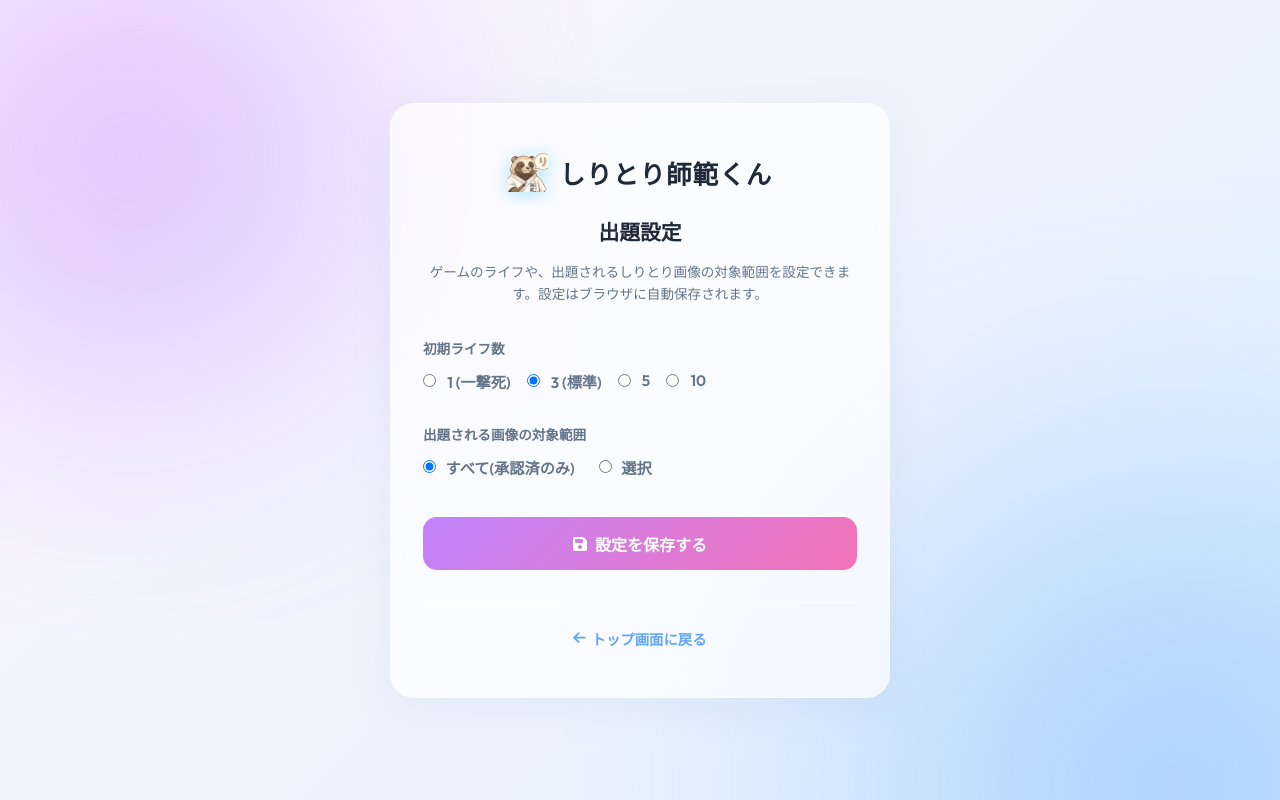
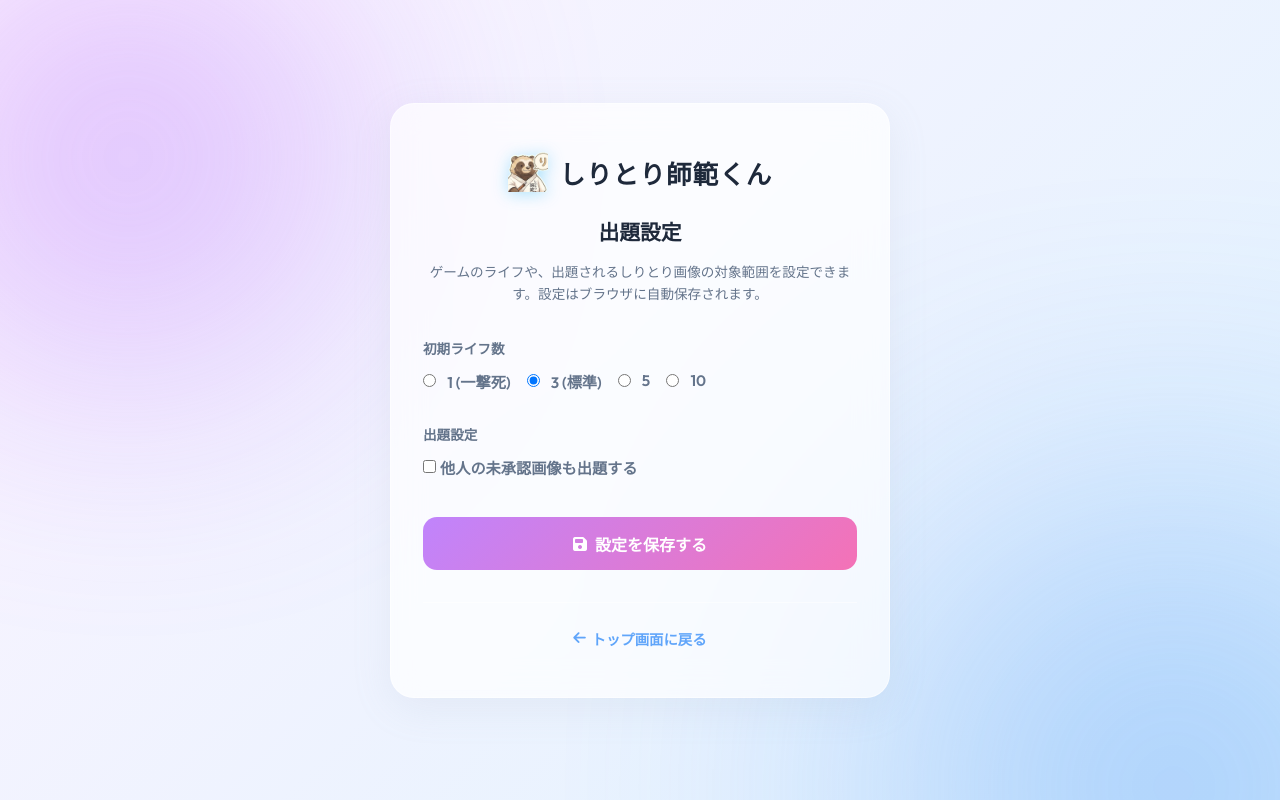
Before and after one commit to sigepiyo338-droid/siritori, a Django app: page /shiritori/settings/ in a window 1280 px wide. Run offline with Django 5.2, Linux system fonts and the light colour scheme.

Commit message:
他人の未承認画像を出題しない設定を追加しました(v1.5.1)

```diff
--- a/shiritori_game/templates/shiritori_game/index.html
+++ b/shiritori_game/templates/shiritori_game/index.html
@@ -178,7 +178,7 @@
         </section>
 
         <footer class="app-footer">
-            <p>&copy; 2026 しりとり師範くん <span id="app-version">v1.5.0</span> (<span id="last-updated">最終更新: 2026-07-02</span>).</p>
+            <p>&copy; 2026 しりとり師範くん <span id="app-version">v1.5.1</span> (<span id="last-updated">最終更新: 2026-07-03</span>).</p>
         </footer>
     </div>
 
--- a/shiritori_game/templates/shiritori_game/settings.html
+++ b/shiritori_game/templates/shiritori_game/settings.html
@@ -76,46 +76,13 @@
                     <div class="form-group" style="margin-bottom: 2rem;">
                         <label
                             style="display: block; font-size: 0.85rem; color: var(--text-secondary); margin-bottom: 0.75rem; font-weight: 600;">
-                            出題される画像の対象範囲
+                            出題設定
                         </label>
-                        <div style="display: flex; flex-direction: row; gap: 1.5rem;">
+                        <div style="display: flex; flex-direction: column; gap: 0.5rem; align-items: flex-start;">
                             <label
                                 style="display: inline-flex; align-items: center; gap: 0.25rem; cursor: pointer; font-size: 0.95rem;">
-                                <input type="radio" name="filter-scope" value="all" checked> すべて(承認済のみ)
+                                <input type="checkbox" name="include-unapproved-others" value="true"> 他人の未承認画像も出題する
                             </label>
-                            <label
-                                style="display: inline-flex; align-items: center; gap: 0.25rem; cursor: pointer; font-size: 0.95rem;">
-                                <input type="radio" name="filter-scope" value="partial"> 選択
-                            </label>
-                        </div>
-
-                        <!-- 詳細設定 (一部選択時のみ表示) -->
-                        <div id="partial-options"
-                            style="margin-top: 1rem; display: none; flex-direction: column; gap: 0.5rem; align-items: flex-start;">
-                            <label
-                                style="display: inline-flex; align-items: center; gap: 0.25rem; cursor: pointer; font-size: 0.9rem;">
-                                <input type="checkbox" name="filter-type" value="approved" checked> 承認済み画像
-                            </label>
-                            <label
-                                style="display: inline-flex; align-items: center; gap: 0.25rem; cursor: pointer; font-size: 0.9rem;">
-                                <input type="checkbox" name="filter-type" value="unapproved"> 未承認画像
-                            </label>
-                            <label
-                                style="display: inline-flex; align-items: center; gap: 0.25rem; cursor: pointer; font-size: 0.9rem;">
-                                <input type="checkbox" name="filter-type" value="others" checked> 他人の画像
-                            </label>
-                            {% if user.is_authenticated %}
-                            <label
-                                style="display: inline-flex; align-items: center; gap: 0.25rem; cursor: pointer; font-size: 0.9rem;">
-                                <input type="checkbox" name="filter-type" value="mine" checked> 自分の画像
-                            </label>
-                            {% else %}
-                            <label
-                                style="display: inline-flex; align-items: center; gap: 0.25rem; color: var(--text-secondary); font-size: 0.9rem;"
-                                title="ログインすると選択可能になります。">
-                                <input type="checkbox" name="filter-type" value="mine" disabled> 自分の画像 (要ログイン)
-                            </label>
-                            {% endif %}
                         </div>
                     </div>
 
@@ -149,58 +116,26 @@
 
             // 既存の設定を読み込んでフォームにセット
             const currentLives = localStorage.getItem('shiritori_max_lives') || '3';
-            const currentScope = localStorage.getItem('shiritori_filter_scope') || 'all';
-            let currentTypes = ['approved', 'others'];
-            try {
-                if (localStorage.getItem('shiritori_filter_types')) {
-                    currentTypes = JSON.parse(localStorage.getItem('shiritori_filter_types'));
-                }
-            } catch (e) { }
+            const includeUnapproved = localStorage.getItem('shiritori_include_unapproved') === 'true';
 
             const livesInput = form.querySelector(`input[name="max-lives"][value="${currentLives}"]`);
             if (livesInput) livesInput.checked = true;
 
-            const scopeInput = form.querySelector(`input[name="filter-scope"][value="${currentScope}"]`);
-            if (scopeInput) scopeInput.checked = true;
-
-            const partialOptions = document.getElementById('partial-options');
-
-            // チェックボックスの状態をセット
-            const typeCheckboxes = form.querySelectorAll('input[name="filter-type"]');
-            typeCheckboxes.forEach(cb => {
-                if (!cb.disabled) {
-                    cb.checked = currentTypes.includes(cb.value);
-                }
-            });
-
-            // 表示の切り替え関数
-            const togglePartialOptions = () => {
-                const selectedScope = form.querySelector('input[name="filter-scope"]:checked').value;
-                partialOptions.style.display = selectedScope === 'partial' ? 'flex' : 'none';
-            };
-
-            // ラジオボタンの変更イベントにバインド
-            form.querySelectorAll('input[name="filter-scope"]').forEach(radio => {
-                radio.addEventListener('change', togglePartialOptions);
-            });
-
-            // 初期表示
-            togglePartialOptions();
+            const includeUnapprovedInput = form.querySelector('input[name="include-unapproved-others"]');
+            if (includeUnapprovedInput) includeUnapprovedInput.checked = includeUnapproved;
 
             form.addEventListener('submit', (e) => {
                 e.preventDefault();
 
                 const selectedLives = form.querySelector('input[name="max-lives"]:checked').value;
-                const selectedScope = form.querySelector('input[name="filter-scope"]:checked').value;
-
-                const selectedTypes = Array.from(form.querySelectorAll('input[name="filter-type"]:checked'))
-                    .map(cb => cb.value);
+                const isIncludeUnapproved = form.querySelector('input[name="include-unapproved-others"]').checked;
 
                 localStorage.setItem('shiritori_max_lives', selectedLives);
-                localStorage.setItem('shiritori_filter_scope', selectedScope);
-                localStorage.setItem('shiritori_filter_types', JSON.stringify(selectedTypes));
+                localStorage.setItem('shiritori_include_unapproved', isIncludeUnapproved);
 
                 // 後方互換性のため古いキーも削除
+                localStorage.removeItem('shiritori_filter_scope');
+                localStorage.removeItem('shiritori_filter_types');
                 localStorage.removeItem('shiritori_filter_only_my');
 
                 successMsg.classList.remove('hidden');
--- a/shiritori_game/views.py
+++ b/shiritori_game/views.py
@@ -157,31 +157,17 @@ def image_list_api(request):
     """
     設定に基づく画像としりとり用読み方のリストをJSON形式で返すAPI
     """
-    scope = request.GET.get('scope', 'all')
-    types_str = request.GET.get('types', '')
-    types = types_str.split(',') if types_str else []
+    include_unapproved_others = request.GET.get('include_unapproved_others', 'false') == 'true'
 
-    query = Q()
-    if scope == 'partial' and types:
-        # 「一部」の場合は、選択された条件をORで結合（和集合）
-        if 'approved' in types:
-            query |= Q(is_approved=True)
-        if 'unapproved' in types:
-            query |= Q(is_approved=False)
-        if 'mine' in types and request.user.is_authenticated:
-            query |= Q(user=request.user)
-        if 'others' in types:
-            if request.user.is_authenticated:
-                query |= ~Q(user=request.user)
-            else:
-                # 未ログインの場合、他人の画像はシステム上の全画像を指す
-                query |= Q(user__isnull=False) | Q(user__isnull=True)
-    elif scope == 'all':
-        # 「すべて(承認済)」の場合は承認済みの画像を対象とする
-        query = Q(is_approved=True)
+    if include_unapproved_others:
+        # 他人の未承認画像も含むすべての画像が対象
+        query = Q()
     else:
-        # 古い仕様や不正なアクセス時のフォールバック（承認済みのみ）
-        query = Q(is_approved=True)
+        # すべての承認済み画像と自分が投稿した未承認画像が出題の対象
+        if request.user.is_authenticated:
+            query = Q(is_approved=True) | Q(user=request.user)
+        else:
+            query = Q(is_approved=True)
 
     # フィルタを適用して画像を取得（重複を避けるためにdistinct）
     images = GameImage.objects.filter(query).prefetch_related('readings').distinct()
```
Also changed, not shown: shiritori_game/static/shiritori_game/js/game.js (+3 -10 lines).
